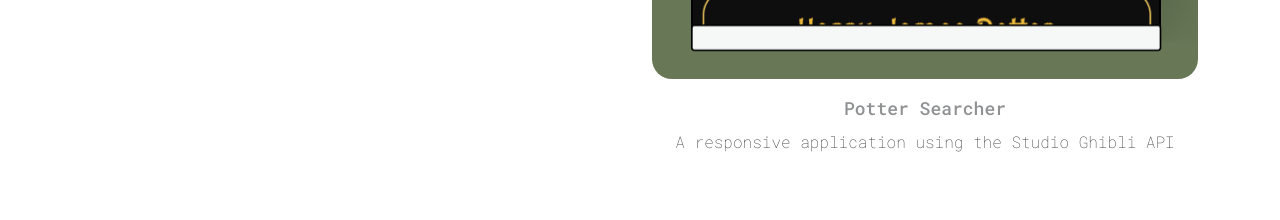
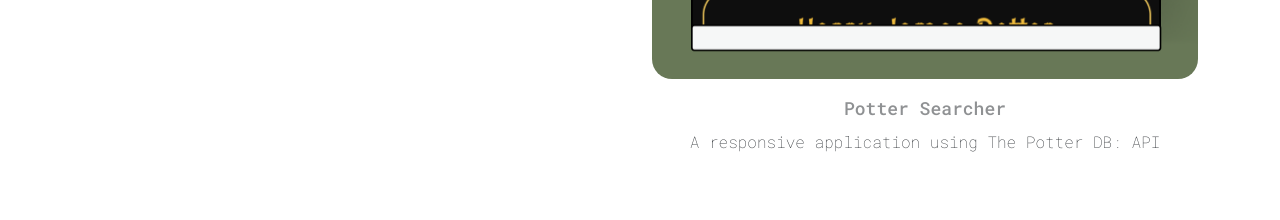
Before and after one commit to jgchoti/jgchoti.github.io, a React (Create React App) app: page / in a window 1280 px wide. Shown: the part 3294-3514 px from the top of the page. Built offline with nearby package versions, Linux system fonts and the light colour scheme.

Commit message:
Update projectData.js

```diff
--- a/src/data/projectData.js
+++ b/src/data/projectData.js
@@ -73,13 +73,13 @@
     }, {
         name: "Potter Searcher",
         description: "The PotterAPI Searcher is an application developed as part of an assignment during my studies at HackYourFuture Belgium to deepen my understanding of JavaScript and API interactions.",
-        details: "It utilizes the PotterAPI and allow users to explore and discover information about characters, spells, potions, books, and movies. This project served as an opportunity for me to learn about making API calls and managing queries to retrieve specific data from the PotterAPI. One of the key challenges I tackled was implementing server-side filtering to optimize performance and ensure accurate data retrieval.",
+        details: "It utilizes The Potter DB: API and allow users to explore and discover information about characters, spells, potions, books, and movies. This project served as an opportunity for me to learn about making API calls and managing queries to retrieve specific data from The Potter DB: API. One of the key challenges I tackled was implementing server-side filtering to optimize performance and ensure accurate data retrieval.",
         imageUrl: process.env.PUBLIC_URL + "/assets/images/potter.png",
         alternate_image: process.env.PUBLIC_URL + "/assets/images/potter_dark.png",
         linkUrl: "https://jgchoti.github.io/harry-potter-searcher/",
         githubUrl: "https://github.com/jgchoti/harry-potter-searcher",
-        linkTitle: "Studio Ghibli Searcher Application",
-        shortDescription: "A responsive application using the Studio Ghibli API"
+        linkTitle: "Potter Searcher Application",
+        shortDescription: "A responsive application using The Potter DB: API"
     }
 ];
 
```
